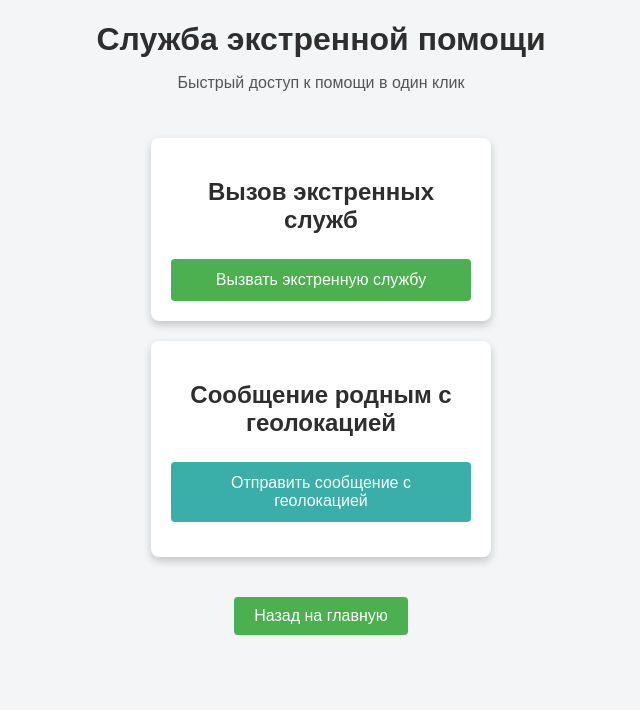
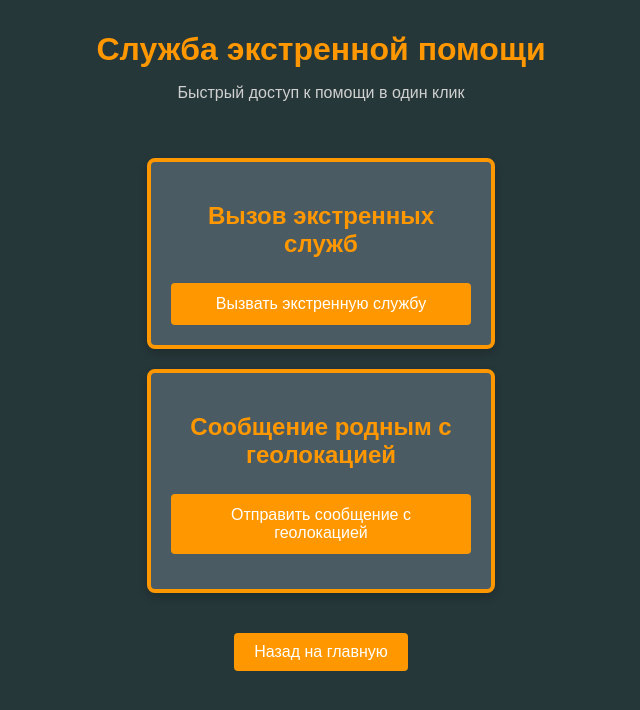
Before and after one commit to ivanchik3222/Digitalnomad, a Flask app: page /extra in a window 1280 px wide. Shown: the top 710 px of the page, without its empty margins (319-959 px from the left). Run offline with Flask 3, Linux system fonts and the light colour scheme.

Commit message:
last_fixes(steal from Alihans fork)

```diff
--- a/static/extra.css
+++ b/static/extra.css
@@ -1,6 +1,6 @@
 body {
-    background-color: #F4F5F7;
-    color: #2E2E2E;
+    background-color: #263739; /* Задний фон страницы */
+    color: white; /* Цвет текста на странице */
     font-family: Arial, sans-serif;
     margin: 0;
     display: flex;
@@ -12,15 +12,23 @@ body {
 .header {
     text-align: center;
     margin-bottom: 20px;
+    border-radius: 8px; /* Скругленные углы */
+    padding: 10px; /* Отступы внутри меню */
+    background-color: #263739; /* Фон меню */
 }
 
 h1 {
-    color: #2E2E2E;
+    color: #FF9800; /* Цвет заголовка h1 */
     margin-bottom: 8px;
 }
 
+h2 {
+    color: #FF9800; /* Цвет заголовка h2 */
+    margin-bottom: 15px;
+}
+
 p {
-    color: #555;
+    color: #D0D0D0; /* Цвет текста параграфов */
     font-size: 16px;
 }
 
@@ -37,7 +45,7 @@ p {
 }
 
 .card {
-    background-color: #FFFFFF;
+    background-color: #4a5b63;
     padding: 20px;
     width: 300px;
     text-align: center;
@@ -45,40 +53,36 @@ p {
     box-shadow: 0 4px 8px rgba(0, 0, 0, 0.2);
 }
 
-h2 {
-    margin-bottom: 15px;
-}
-
 .button-primary {
-    background-color: #4CAF50;
-    color: white;
-    border: none;
+    background-color: #FF9800; /* Основной цвет кнопки */
+    color: white; /* Цвет текста кнопки */
+    border: none; /* Без границ */
     padding: 12px;
-    border-radius: 4px;
-    cursor: pointer;
+    border-radius: 4px; /* Скругленные углы */
+    cursor: pointer; /* Указатель курсора */
     font-size: 16px;
-    width: 100%;
-    margin-top: 10px;
+    width: 100%; /* Ширина кнопки 100% */
+    margin-top: 10px; /* Отступ сверху */
 }
 
 .button-primary:hover {
-    background-color: #3AAFA9;
+    background-color: #FF6F61; /* Цвет кнопки при наведении */
 }
 
 .button-secondary {
-    background-color: #3AAFA9;
-    color: white;
-    border: none;
+    background-color: #FF9800; /* Вторичный цвет кнопки */
+    color: white; /* Цвет текста кнопки */
+    border: none; /* Без границ */
     padding: 12px;
-    border-radius: 4px;
-    cursor: pointer;
+    border-radius: 4px; /* Скругленные углы */
+    cursor: pointer; /* Указатель курсора */
     font-size: 16px;
-    width: 100%;
-    margin-top: 10px;
+    width: 100%; /* Ширина кнопки 100% */
+    margin-top: 10px; /* Отступ сверху */
 }
 
 .button-secondary:hover {
-    background-color: #4CAF50;
+    background-color: #4CAF50; /* Цвет кнопки при наведении */
 }
 
 .emergency-options {
@@ -93,30 +97,30 @@ h2 {
 
 .button-option {
     padding: 8px;
-    background-color: #FF6F61;
-    color: white;
-    border: none;
-    border-radius: 4px;
-    cursor: pointer;
+    background-color: #FF6F61; /* Цвет кнопки выбора */
+    color: white; /* Цвет текста на кнопке выбора */
+    border: none; /* Без границ */
+    border-radius: 4px; /* Скругленные углы */
+    cursor: pointer; /* Указатель курсора */
     font-size: 14px;
-    width: 100%;
-    margin: 5px 0;
+    width: 100%; /* Ширина кнопки 100% */
+    margin: 5px 0; /* Отступы сверху и снизу */
 }
 
 .button-option:hover {
-    background-color: #F08070;
+    background-color: #F08070; /* Цвет кнопки выбора при наведении */
 }
 
 #status {
     margin-top: 15px;
-    color: #FF6F61;
+    color: #FF6F61; /* Цвет статуса */
     font-size: 14px;
 }
 
 .back-button {
     padding: 10px 20px;
-    background-color: #4CAF50; /* Зеленый фон */
-    color: white; /* Белый текст */
+    background-color: #FF9800; /* Цвет кнопки "Назад" */
+    color: white; /* Цвет текста на кнопке "Назад" */
     border: none; /* Без границ */
     border-radius: 4px; /* Скругленные углы */
     cursor: pointer; /* Указатель курсора */
@@ -125,5 +129,5 @@ h2 {
 }
 
 .back-button:hover {
-    background-color: #45a049;
+    background-color: #45a049; /* Цвет кнопки "Назад" при наведении */
 }
--- a/templates/extra.html
+++ b/templates/extra.html
@@ -13,7 +13,7 @@
     </header>
 
     <main class="main-content">
-        <div class="card">
+        <div class="card" style="border: 4px solid #FF9800;">
             <h2>Вызов экстренных служб</h2>
             <button class="button-primary" onclick="showEmergencyOptions()">Вызвать экстренную службу</button>
             <div id="emergency-options" class="emergency-options" style="display: none;">
@@ -23,7 +23,7 @@
             </div>
         </div>
 
-        <div class="card">
+        <div class="card" style="border: 4px solid #FF9800;">
             <h2>Сообщение родным с геолокацией</h2>
             <button class="button-secondary" onclick="sendLocation()">Отправить сообщение с геолокацией</button>
             <p id="status"></p>
```
Also changed, not shown: templates/services.html (+6 -3 lines).
